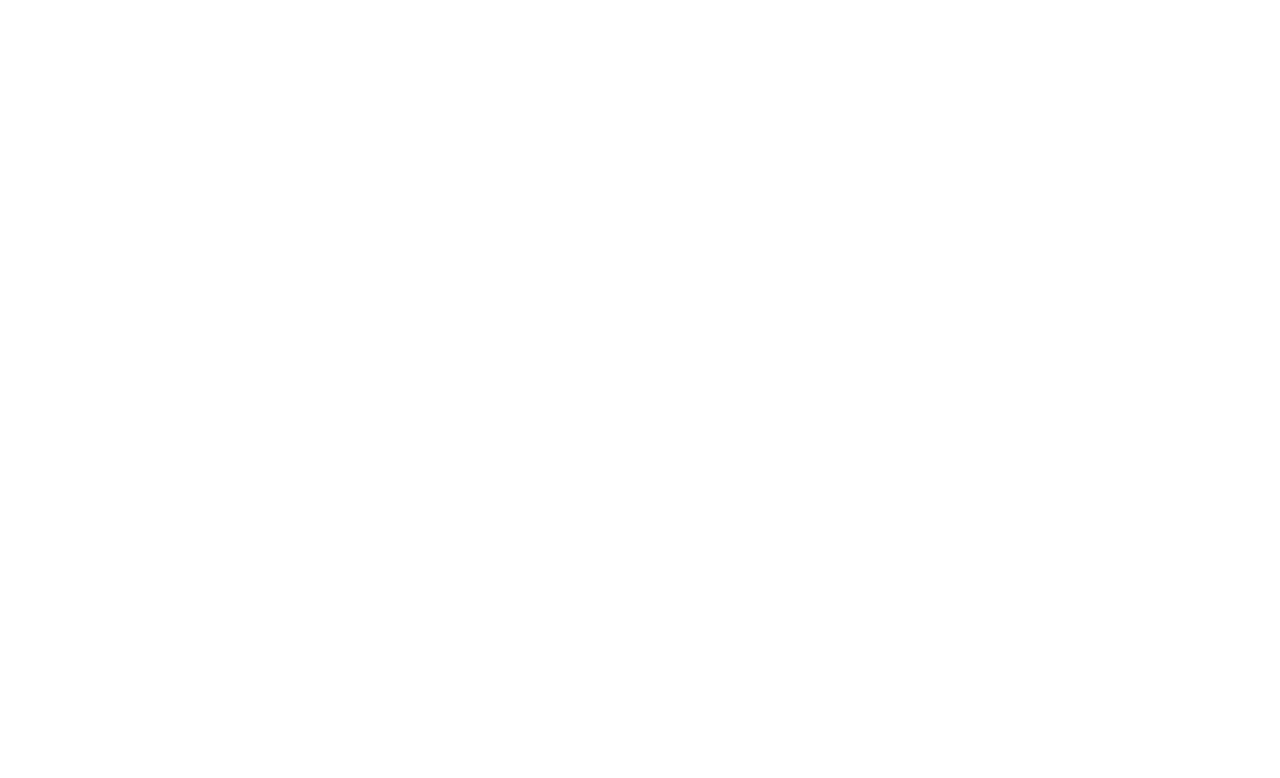
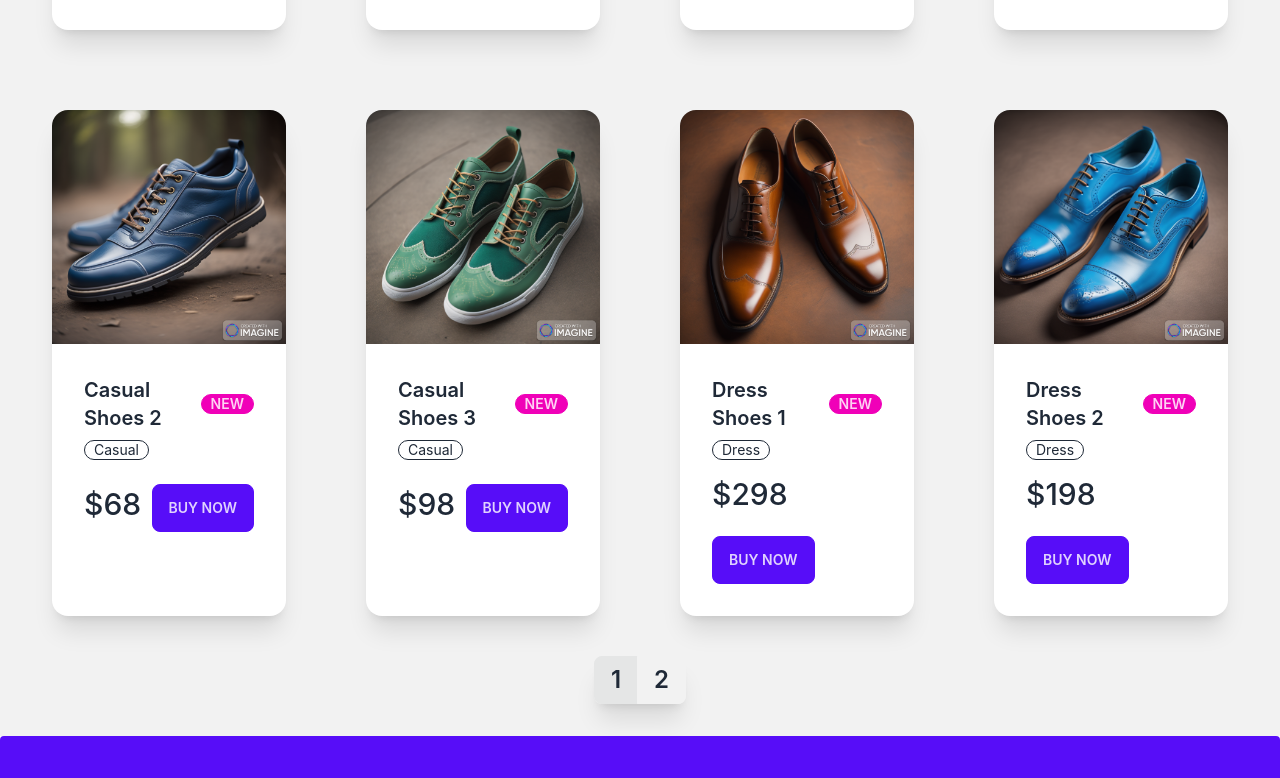
Before and after one commit to Ziyad-Aljaser/sleek-walk, a React (Create React App) app in the folder client/: page /men-shop in a window 1280 px wide. Before the commit this address had no page. Shown: the part 720-1498 px from the top of the page. Before the commit the page ends 800 px from the top, so only its background shows below. Built offline with nearby package versions, Linux system fonts and the light colour scheme.

Commit message:
Add men shoes page

```diff
--- a/client/src/App.js
+++ b/client/src/App.js
@@ -4,6 +4,7 @@ import ScrollToTop from "./components/ScrollToTop";
 import Home from "./pages/Home";
 import Login from "./pages/Login";
 import Signup from "./pages/Signup";
+import MenShop from "./pages/MenShop";
 import ShoeDetails from "./pages/ShoeDetails";
 import Cart from "./pages/Cart";
 import Checkout from "./pages/Checkout"
@@ -19,6 +20,7 @@ function App() {
         <Route path="/" element={<Home />} />
         <Route path="/login" element={<Login />} />
         <Route path="/signup" element={<Signup />} />
+        <Route path="/men-shop" element={<MenShop />} />
         <Route path="/shoes-details/:id" element={<ShoeDetails />} />
         <Route path="/cart" element={<Cart />} />
         <Route path="/checkout" element={<Checkout />} />
--- a/client/src/components/Navbar.jsx
+++ b/client/src/components/Navbar.jsx
@@ -101,7 +101,7 @@ const Navbar = () => {
         <div className="navbar-center hidden lg:flex">
           <ul className="menu menu-horizontal p-0">
             <li class="text-xl">
-              <Link to="/">Men</Link>
+              <Link to="/men-shop">Men</Link>
             </li>
             <li class="text-xl">
               <Link to="/">Women</Link>
--- a/client/src/components/Shoes.jsx
+++ b/client/src/components/Shoes.jsx
@@ -4,11 +4,12 @@ import { Link } from "react-router-dom";
 
 import { SHOES } from "../data/ShoesData";
 
-const Shoes = ({ currentPage, itemsPerPage }) => {
+const Shoes = ({ currentPage, itemsPerPage, type }) => {
 
+  const filteredShoes = SHOES.filter(shoe => shoe.type === type);
   const startIndex = (currentPage - 1) * itemsPerPage;
   const endIndex = startIndex + itemsPerPage;
-  const shoesToDisplay = SHOES.slice(startIndex, endIndex);
+  const shoesToDisplay = filteredShoes.slice(startIndex, endIndex);
 
   return (
     <div className="grid sm:grid-cols-2 md:grid-cols-3 lg:grid-cols-4 gap-20 p-10">
--- a/client/src/data/ShoesData.jsx
+++ b/client/src/data/ShoesData.jsx
@@ -16,6 +16,7 @@ import men_dress_shoes_3 from "../assets/Shoes_Images/men_dress_shoes_3.png"
 export const SHOES = [
     {
       id: 1,
+      type: "Men",
       image: men_athletic_shoes_1,
       title: "Athletic Shoes 1",
       category: "Athletic",
@@ -23,6 +24,7 @@ export const SHOES = [
     },
     {
       id: 2,
+      type: "Men",
       image: men_athletic_shoes_2,
       title: "Athletic Shoes 2",
       category: "Athletic",
@@ -30,6 +32,7 @@ export const SHOES = [
     },
     {
       id: 3,
+      type: "Men",
       image: men_athletic_shoes_3,
       title: "Athletic Shoes 3",
       category: "Athletic",
@@ -37,6 +40,7 @@ export const SHOES = [
     },
     {
       id: 4,
+      type: "Men",
       image: men_casual_shoes_1,
       title: "Casual Shoes 1",
       category: "Casual",
@@ -44,6 +48,7 @@ export const SHOES = [
     },
     {
       id: 5,
+      type: "Men",
       image: men_casual_shoes_2,
       title: "Casual Shoes 2",
       category: "Casual",
@@ -51,6 +56,7 @@ export const SHOES = [
     },
     {
       id: 6,
+      type: "Men",
       image: men_casual_shoes_3,
       title: "Casual Shoes 3",
       category: "Casual",
@@ -58,6 +64,7 @@ export const SHOES = [
     },
     {
       id: 7,
+      type: "Men",
       image: men_dress_shoes_1,
       title: "Dress Shoes 1",
       category: "Dress",
@@ -65,6 +72,7 @@ export const SHOES = [
     },
     {
       id: 8,
+      type: "Men",
       image: men_dress_shoes_2,
       title: "Dress Shoes 2",
       category: "Dress",
@@ -72,6 +80,7 @@ export const SHOES = [
     },
     {
       id: 9,
+      type: "Men",
       image: men_dress_shoes_3,
       title: "Dress Shoes 3",
       category: "Dress",
--- /dev/null
+++ b/client/src/pages/MenShop.jsx
@@ -0,0 +1,62 @@
+import React, { useRef, useState } from "react";
+
+import Layout from "../components/Layout";
+import Shoes from "../components/Shoes";
+import { SHOES } from "../data/ShoesData";
+
+export default function MenShop() {
+
+  // Used to scoll up to the header when any pagination button is clicked
+  // 1. Set up a reference for the target div
+  const targetRef = useRef(null);
+
+  // 2. Create the function to smoothly scroll to the target div
+  const handleButtonClick = () => {
+    if (targetRef.current) {
+      // Calculate the top position of the target element
+      const targetTop =
+        targetRef.current.getBoundingClientRect().top + window.scrollY;
+      // Define an offset
+      const offset = 80;
+      // Scroll to the target position minus the offset
+      window.scrollTo({
+        top: targetTop - offset,
+        behavior: "smooth",
+      });
+    }
+  };
+
+  // Used for the pagination
+  const [currentPage, setCurrentPage] = useState(1);
+  const itemsPerPage = 8;
+  const totalPages = Math.ceil(SHOES.length / itemsPerPage); // Calculate total pages
+
+  return (
+    <Layout>
+      {/* Content Section */}
+      <div ref={targetRef} className="flex items-center flex-col justify-center p-3 bg-base-200">
+        {/* Shoes Cards Section */}
+        <h1 className="text-4xl p-7 font-semibold">Men Shoes</h1>
+        <Shoes currentPage={currentPage} itemsPerPage={itemsPerPage} type="Men"/>
+
+        {/* Pagination Section */}
+        <div className="join flex justify-center shadow-xl mb-5">
+          {[...Array(totalPages)].map((_, index) => (
+            <button
+              key={index + 1}
+              className={`join-item btn text-2xl ${
+                currentPage === index + 1 ? "btn-active" : ""
+              }`}
+              onClick={() => {
+                setCurrentPage(index + 1);
+                handleButtonClick();
+              }}
+            >
+              {index + 1}
+            </button>
+          ))}
+        </div>
+      </div>
+    </Layout>
+  );
+}
```
